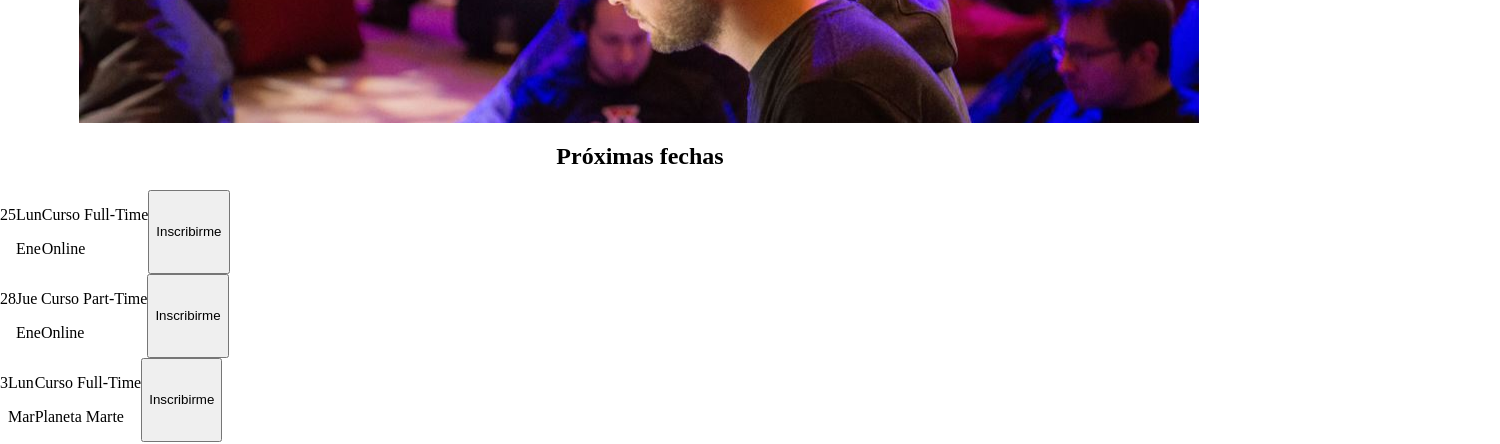
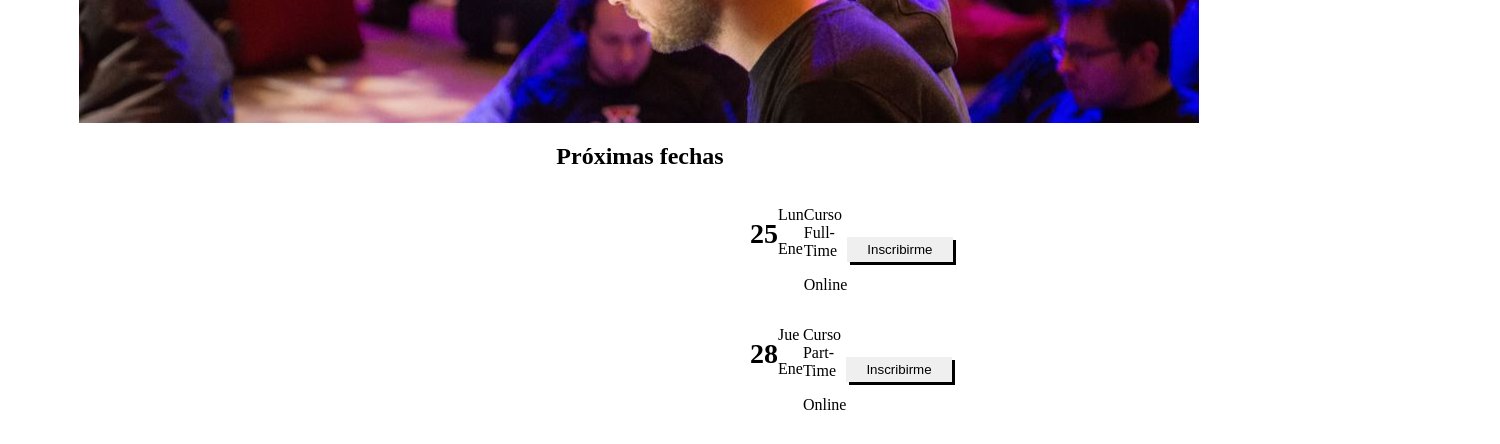
Before and after one commit to RojanoVargas/Lets-Coder, a plain HTML site: page epic-2-css/home.html in a window 1280 px wide. Shown: the part 391-835 px from the top of the page, 1500 px wide, since content can reach past the window. Drawn offline with Linux system fonts and the light colour scheme.

Commit message:
flex para el centrar horarios

```diff
--- a/epic-2-css/home.html
+++ b/epic-2-css/home.html
@@ -35,7 +35,9 @@
             <p>Curso Full-Time</p>
             <p>Online</p>
         </div>
-        <button>Inscribirme</button>
+        <div class="btn-flex">
+            <button>Inscribirme</button>
+        </div>
     </div>
 
     <div class="fechas">
@@ -50,7 +52,9 @@
             <p>Curso Part-Time</p>
             <p>Online</p>
         </div>
-        <button>Inscribirme</button>
+        <div class="btn-flex">
+          <button>Inscribirme</button>
+        </div>
     </div>
 
     <div class="fechas">
@@ -65,8 +69,12 @@
             <p>Curso Full-Time</p>
             <p>Planeta Marte</p>
         </div>
-        <button>Inscribirme</button>
+        <div class="btn-flex">
+            <button>Inscribirme</button>
+        </div>
     </div>
+
+
 
 </body>
 </html>
--- a/epic-2-css/styles/style.css
+++ b/epic-2-css/styles/style.css
@@ -54,8 +54,27 @@ body {
 .fechas {
     display: flex;
     flex-direction: row;
+    justify-content: space-around;
+    padding: 0 750px;
 }
 
 .padding-contact-title {
     padding: 20px 0 40px 0;
 }
+
+.dia {
+    font-size: 28px;
+    font-weight: bold;
+}
+
+.btn-flex {
+    display: flex;
+    justify-content: space-around;
+    flex-direction: column;
+}
+
+button {
+    padding: 5px 20px;
+    border: none;
+    box-shadow: 3px 3px black;
+}
```
Also changed, not shown: epic-2-css/conocenos.html (+8 -3 lines).
